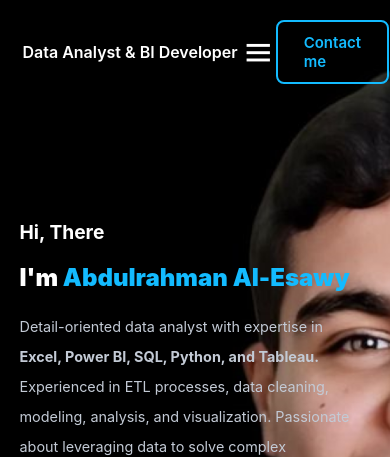
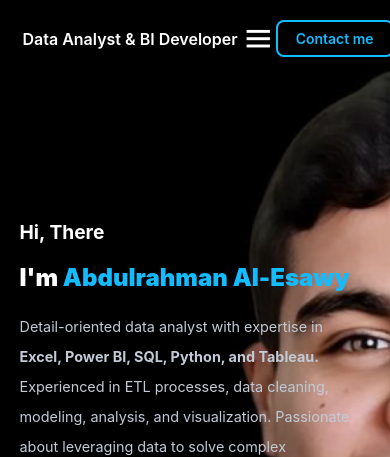
Before and after one commit to abdo-zghameer/Portfolio, a plain HTML site: page index.html in a window 390 px wide. Shown: the top 457 px of the page. Drawn offline with nearby package versions, Linux system fonts and the light colour scheme.

Commit message:
Update style.css

```diff
--- a/style.css
+++ b/style.css
@@ -621,7 +621,8 @@ color: var(--other-color);
         height: 70px;
     }
     .icon-names {
-        font-size: 0.7em;
+        font-size: 0.9em;
+        white-space: nowrap;
     }
 }
 .view-project-btn {
@@ -683,6 +684,14 @@ color: var(--other-color);
         width: auto;
     }
 }
+@media (max-width: 400px) {
+    .h-btn {
+        font-size: 14px; /* تقليل حجم الخط ليكون مناسبًا على الشاشات الصغيرة */
+        padding: 8px 18px; /* تقليل المسافات داخل الزرار */
+        width: auto; /* جعل العرض يتكيف مع النص */
+        white-space: nowrap;
+    }
+}
 /* Media queries for smaller screens */
 @media (max-width: 768px) {
     .main-content h4 {
```
